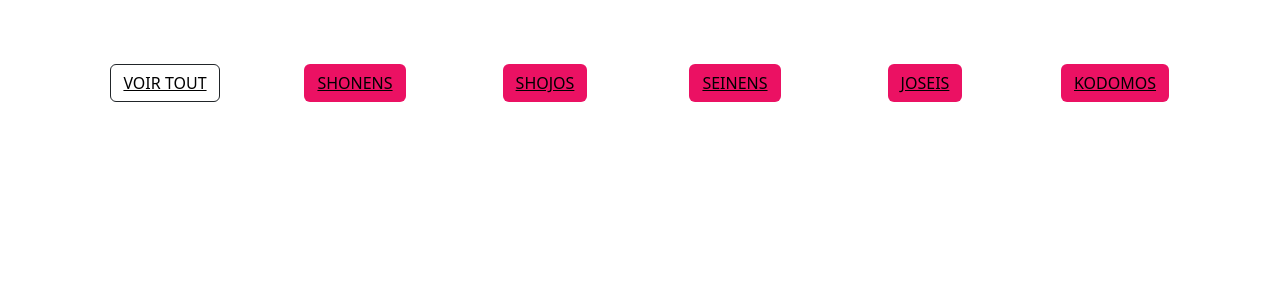
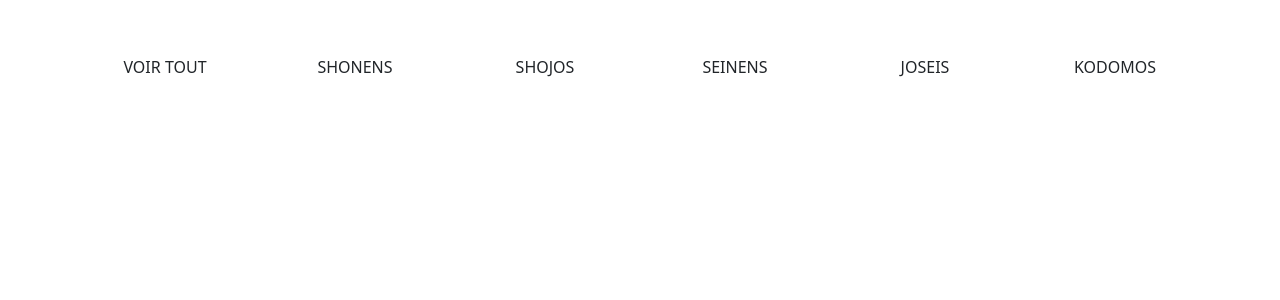
Before and after one commit to WildCodeSchool/2022-09-php-paris-project-gunm, a PHP site: template src/View/Manga/list.html.twig in a window 1280 px wide. Shown: the top 300 px of the page. Run offline with PHP 8.4, Linux system fonts and the light colour scheme; the template is opened without the code that fills it, so the values that code supplies are empty; some libraries are stand-ins or nearby versions.

Commit message:
Modification and add fifilter buttons for pages

```diff
--- a/src/View/Manga/list.html.twig
+++ b/src/View/Manga/list.html.twig
@@ -5,35 +5,7 @@
 {% block header %}{% endblock %}
 
 {% block content %}
-    <div class="container mt-5 mb-5 ">
-        <div class="text-center row" id="radio_group" role="group" aria-label="Basic radio toggle ">
-            <div class="col-xl-2 col-md-3 col-sm-4 col-xs-5 mt-3">
-                <input type="radio" class="btn-check" name="btnradio" id="btnradio1" autocomplete="off" checked >
-                <label  class="btn buton_pink" id="label_all" for="btnradio1"><a href="/manga/list?category=">VOIR TOUT</a></label>
-            </div>
-            <div class="col-xl-2 col-md-3 col-sm-4 col-xs-5 mt-3">
-                <input type="radio" class="btn-check " name="btnradio" id="btnradio2" autocomplete="off" >
-                <label class="btn buton_pink" for="btnradio2" ><a href="/manga/list?category=shonen">SHONENS</a></label>
-            </div>
-            <div class="col-xl-2 col-md-3 col-sm-4 col-xs-5 mt-3">
-                <input type="radio" class="btn-check" name="btnradio" id="btnradio3" autocomplete="off" >
-                <label class="btn buton_pink" for="btnradio3" ><a href="/manga/list?category=shojo">SHOJOS</a></label>
-            </div>
-            <div class="col-xl-2 col-md-3 col-sm-4 col-xs-5 mt-3">
-                <input type="radio" class="btn-check" name="btnradio" id="btnradio4" autocomplete="off" >
-                <label class="btn buton_pink" for="btnradio4" ><a href="/manga/list?category=seinen">SEINENS</a></label>
-            </div>
-            <div class="col-xl-2 col-md-3 col-sm-4 col-xs-5 mt-3">
-                <input type="radio" class="btn-check" name="btnradio" id="btnradio5" autocomplete="off">
-               <label class="btn buton_pink" for="btnradio5" > <a href="/manga/list?category=josei">JOSEIS</a></label>
-            </div>
-            <div class="col-xl-2 col-md-3 col-sm-4 col-xs-5 mt-3">
-                 <input type="radio" class="btn-check" name="btnradio" id="btnradio6" autocomplete="off" >
-                <label class="btn buton_pink" for="btnradio6"><a href="/manga/list?category=kodomo">KODOMOS</a></label>
-            </div>
-        </div>
-    </div>
-
+{% include 'Partials/filter.html.twig' %}
     <div class="container ">
         <div class="row justify-content-around">
             {% for manga in mangas %}
--- /dev/null
+++ b/src/View/Partials/filter.html.twig
@@ -0,0 +1,22 @@
+<div class="container mt-5 mb-5 ">
+        <div class="text-center row" role="group" aria-label="Basic radio toggle ">
+            <div class="col-xl-2 col-md-3 col-sm-4 col-xs-5">
+                <a class="btn button_pink " href="/manga/list?category=">VOIR TOUT</a>
+            </div>
+            <div class="col-xl-2 col-md-3 col-sm-4 col-xs-5">
+                <a class="btn button_pink " href="/manga/list?category=shonen">SHONENS</a>
+            </div>
+            <div class="col-xl-2 col-md-3 col-sm-4 col-xs-5">
+                <a class="btn button_pink " href="/manga/list?category=shojo">SHOJOS</a>
+            </div>
+            <div class="col-xl-2 col-md-3 col-sm-4 col-xs-5">
+                <a class="btn button_pink " href="/manga/list?category=seinen">SEINENS</a>
+            </div>
+            <div class="col-xl-2 col-md-3 col-sm-4 col-xs-5">
+               <a class="btn button_pink " href="/manga/list?category=josei">JOSEIS</a>
+            </div>
+            <div class="col-xl-2 col-md-3 col-sm-4 col-xs-5">
+               <a class="btn button_pink " href="/manga/list?category=kodomo">KODOMOS</a>
+            </div>
+        </div>
+    </div>
```
Also changed, not shown: src/Controller/MangaController.php (+5 -3 lines), src/Model/MangaManager.php (+1 -14 lines), src/View/Manga/showcase.html.twig (+3 -33 lines).
